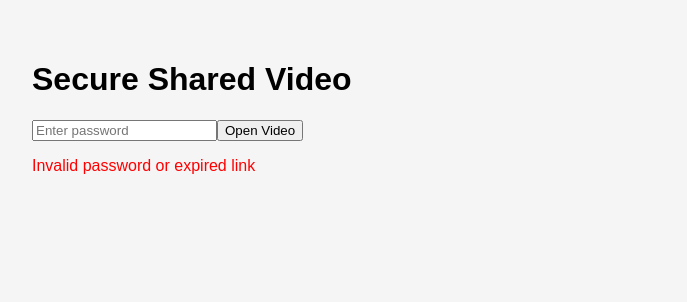
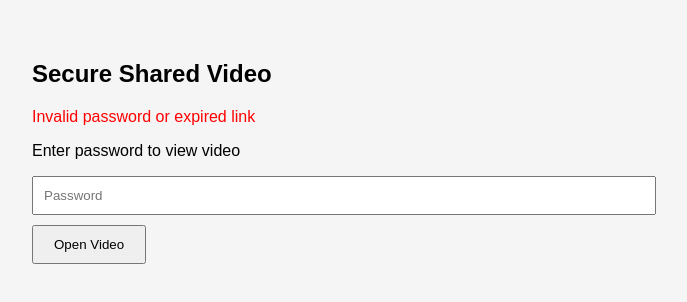
Before and after one commit to anil135/amplify-ui, a React (Vite) app: page /share/1 in a window 1280 px wide. Both pictures are taken after a click on the button "Open Video". Shown: the top 302 px of the page, without its empty margins (8-695 px from the left). Built offline with nearby package versions, Linux system fonts and the light colour scheme; no server answers.

Commit message:
Updated SharePage.jsx

```diff
--- a/src/components/SharePage.jsx
+++ b/src/components/SharePage.jsx
@@ -1,5 +1,4 @@
 import { useState } from 'react'
-
 import { useParams } from 'react-router-dom'
 
 import API from '../services/api'
@@ -8,31 +7,33 @@ export default function SharePage() {
 
   const { token } = useParams()
 
-  const [password, setPassword] =
-    useState('')
+  const [password, setPassword] = useState('')
+  const [videoUrl, setVideoUrl] = useState('')
+  const [loading, setLoading] = useState(false)
+  const [error, setError] = useState('')
 
-  const [videoUrl, setVideoUrl] =
-    useState('')
-
-  const [error, setError] =
-    useState('')
-
-  async function verifyShare() {
+  // -----------------------------
+  // VERIFY SHARE LINK
+  // -----------------------------
+  async function handleVerify() {
 
     try {
 
+      setLoading(true)
       setError('')
 
+      console.log('VERIFY PAYLOAD:', {
+        token,
+        password
+      })
+
       const response =
-        await API.post(
+        await API.post('/share/verify', {
+          token,
+          password
+        })
 
-          '/share/verify',
-
-          {
-            token,
-            password
-          }
-        )
+      console.log('VERIFY RESPONSE:', response.data)
 
       let data = response.data
 
@@ -44,77 +45,88 @@ export default function SharePage() {
             : response.data.body
       }
 
-      setVideoUrl(
-        data.video_url
-      )
+      if (!data.video_url) {
+        throw new Error('No video URL returned')
+      }
+
+      setVideoUrl(data.video_url)
 
     } catch (err) {
 
-      console.error(err)
+      console.error('VERIFY ERROR:', err)
 
-      setError(
-        'Invalid password or expired link'
-      )
+      setError('Invalid password or expired link')
+
+    } finally {
+
+      setLoading(false)
     }
   }
 
+  // -----------------------------
+  // UI
+  // -----------------------------
   return (
 
-    <div
-      style={{
-        padding: '40px'
-      }}
-    >
+    <div style={{ padding: '40px', maxWidth: '600px' }}>
 
-      <h1>
-        Secure Shared Video
-      </h1>
+      <h2>Secure Shared Video</h2>
 
-      {!videoUrl ? (
+      {/* ERROR */}
+      {error && (
+        <p style={{ color: 'red' }}>
+          {error}
+        </p>
+      )}
 
-        <>
+      {/* VIDEO */}
+      {videoUrl ? (
+
+        <div>
+
+          <video
+            controls
+            width="100%"
+          >
+            <source
+              src={videoUrl}
+              type="video/mp4"
+            />
+          </video>
+
+        </div>
+
+      ) : (
+
+        <div>
+
+          <p>Enter password to view video</p>
 
           <input
             type="password"
-            placeholder="Enter password"
+            placeholder="Password"
             value={password}
             onChange={(e) =>
               setPassword(e.target.value)
             }
+            style={{
+              padding: '10px',
+              width: '100%',
+              marginBottom: '10px'
+            }}
           />
 
           <button
-            onClick={verifyShare}
+            onClick={handleVerify}
+            disabled={loading}
+            style={{
+              padding: '10px 20px'
+            }}
           >
-            Open Video
+            {loading ? 'Verifying...' : 'Open Video'}
           </button>
 
-          {error && (
-
-            <p
-              style={{
-                color: 'red'
-              }}
-            >
-              {error}
-            </p>
-          )}
-
-        </>
-
-      ) : (
-
-        <video
-          controls
-          width="100%"
-        >
-
-          <source
-            src={videoUrl}
-            type="video/mp4"
-          />
-
-        </video>
+        </div>
       )}
 
     </div>
```
